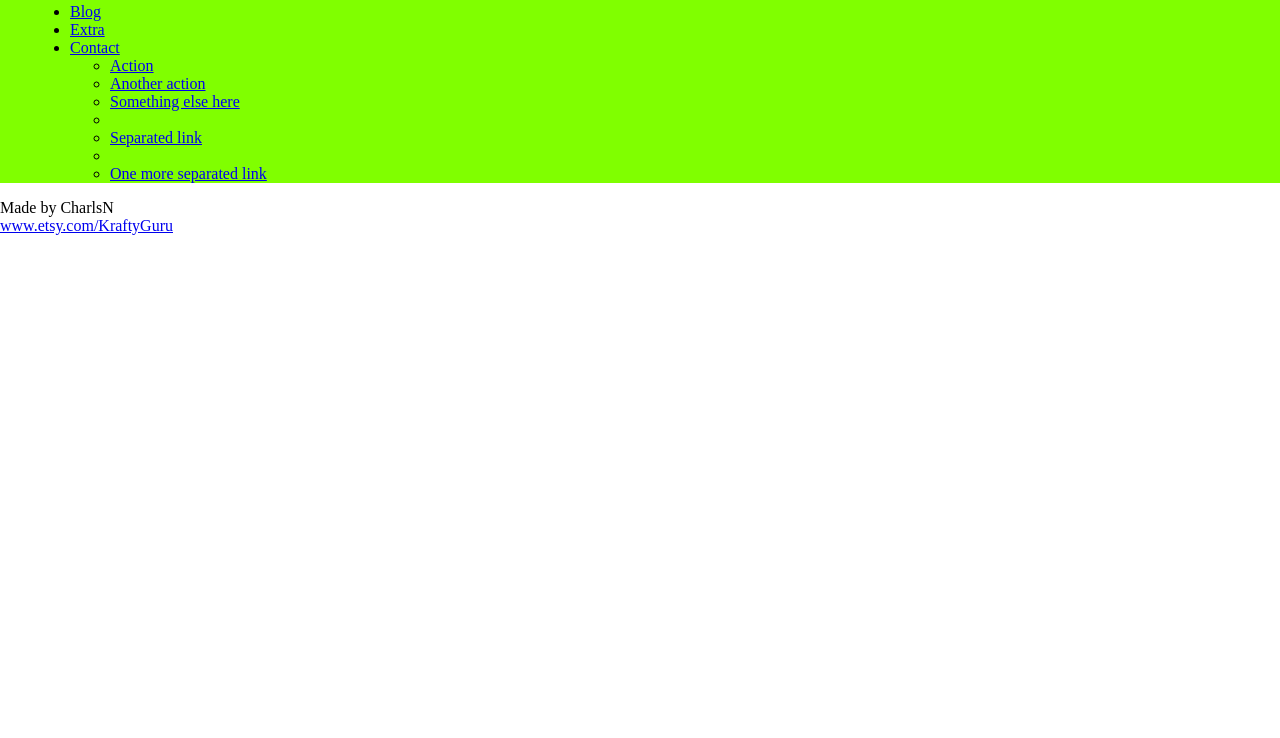
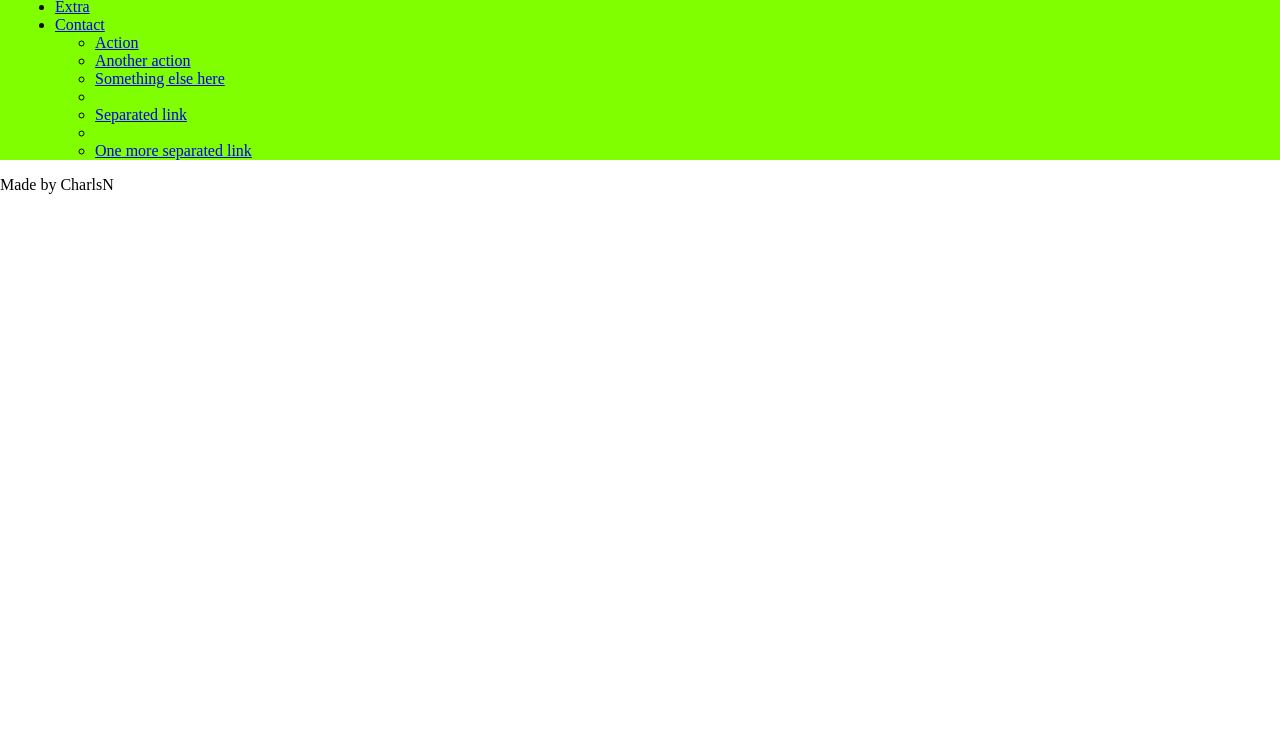
Before and after one commit to tiger5942/kraftyguru, a plain HTML site: page Blog.html in a window 1280 px wide. Shown: the part 62-800 px from the top of the page. Drawn offline with Linux system fonts and the light colour scheme.

Commit message:
update #2
removed "hello my name...."

```diff
--- a/Blog.html
+++ b/Blog.html
@@ -6,10 +6,7 @@
 <link rel="stylesheet" type="text/css" href="css/main.css">
 </head>
 
-<body>
-	hello my naame is <strong>Michelle</strong><dr> this page is still under construction!<br>
 <header>
- <header>
   <div class="container-fluid">
     <!-- Brand and toggle get grouped for better mobile display -->
     <div class="navbar-header">
@@ -50,9 +47,6 @@
 <div Class="row">
 
 </div>
+</body>
 <footer>Made by CharlsN</footer>
-<a href="https://www.etsy.com/KraftyGuru/">www.etsy.com/KraftyGuru</a><br>
-
-</body>
-
 </html>
```
